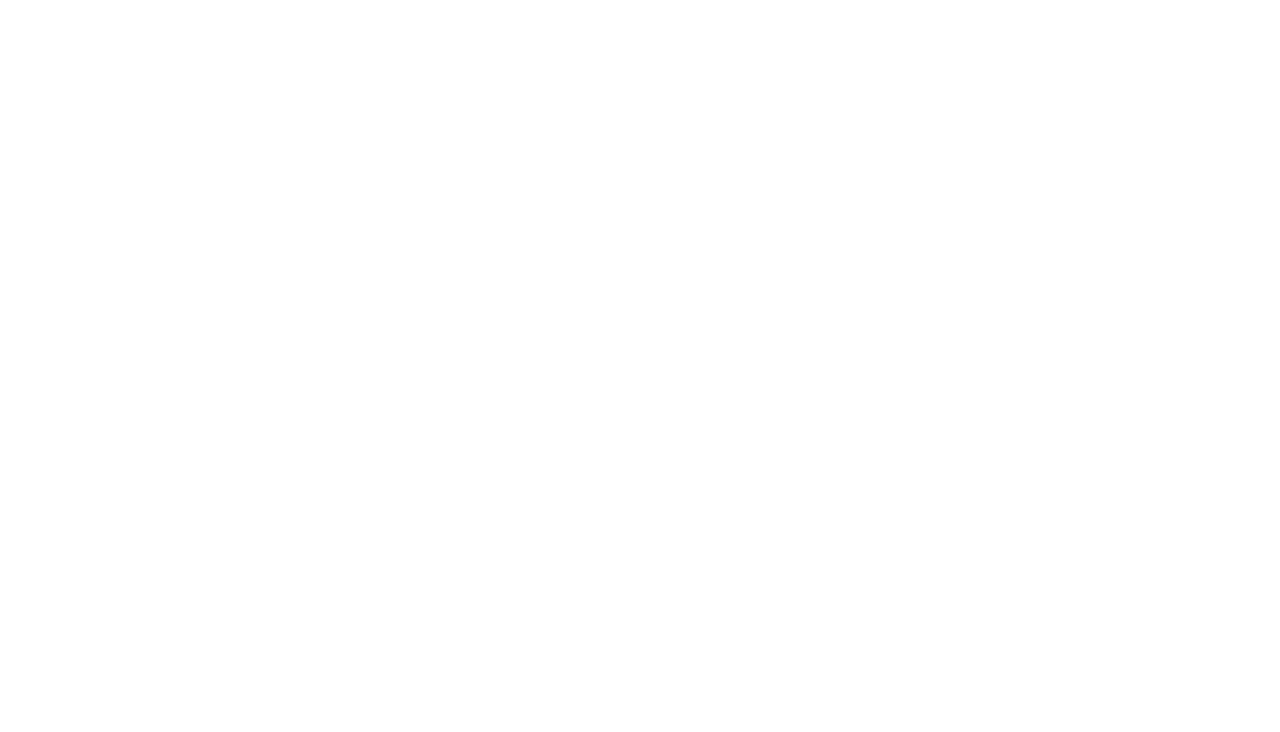
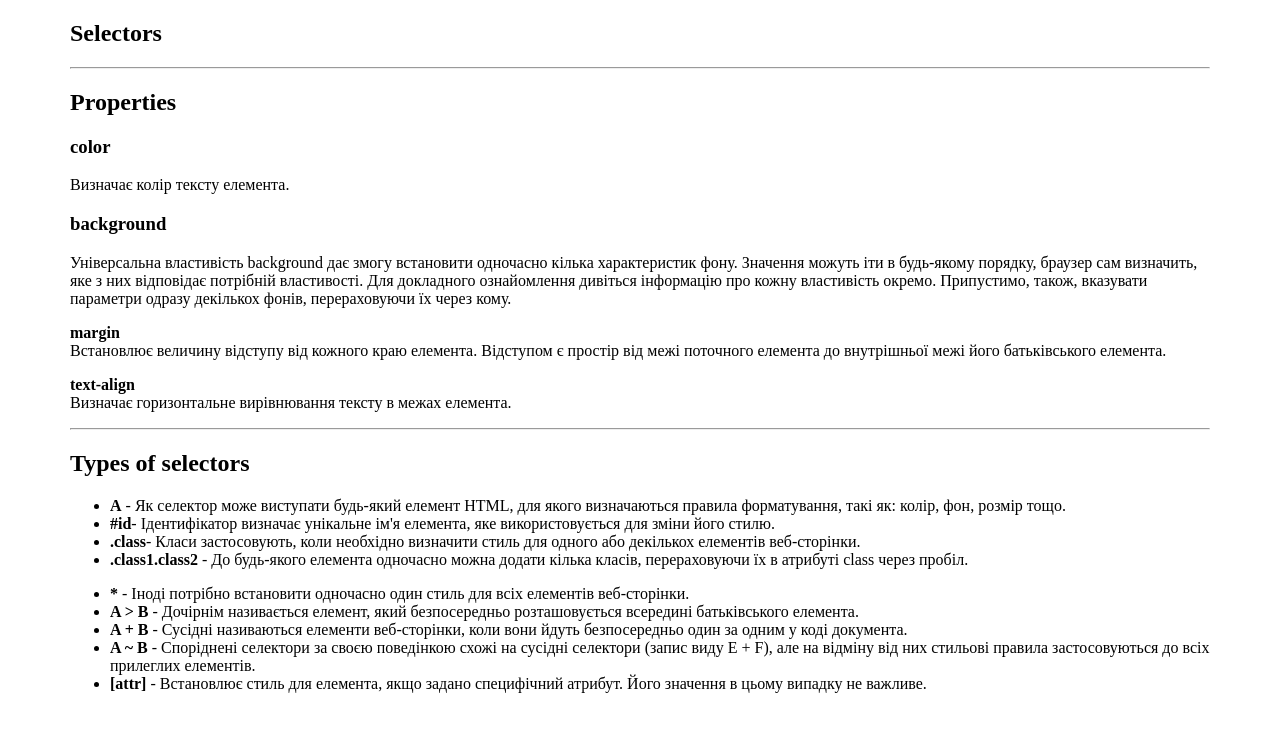
Before and after one commit to Pavlo6532/fe-basic-08.02.2023, a plain HTML site: page index.html in a window 1280 px wide. Drawn offline with Linux system fonts and the light colour scheme.

Commit message:
add content and container

```diff
--- a/css/style.css
+++ b/css/style.css
@@ -0,0 +1,82 @@
+.container {
+  max-width: 1140px;
+  margin-left: auto;
+  margin-right: auto;
+  padding-left: 20px;
+  padding-right: 20px;
+}
+
+
+
+/* * {
+  text-decoration: line-through;
+} */
+
+/* p + h2 {
+  color: yellow;
+} */
+
+/* p ~ h2 {
+  color: yellowgreen;
+} */
+
+/* section > * {
+  border: 1px solid;
+} */
+
+/* .first-section {
+  color: #000000;
+  font-size: 24px; */
+  /* width: 50%;
+  height: auto;
+  margin: 0 auto; */
+  /* padding-bottom: 50px;
+  padding-left: 25px;
+  padding-right: 25px; */
+
+  /* padding: 50px 25px 50px 25px; */
+
+  /* padding: 50px 25px;
+} */
+
+/* section,
+h1,
+p {
+  border-width: 1px;
+  border-style: solid;
+  border-color: red;
+
+  /* border: 1px solid red; */
+} */
+
+/* section > p {
+  color: green;
+} */
+
+/* h1.maine-title {
+  color: aqua !important;
+}
+
+#title {
+  color: aquamarine;
+}
+
+.maine-title {
+  color: blueviolet;
+}
+
+[data-target] {
+  text-decoration: line-through;
+}
+
+h1 {
+  color: black !important;
+}
+
+section p.description {
+  color: blue;
+}
+
+p {
+  color: brown;
+} */
--- a/index.html
+++ b/index.html
@@ -5,11 +5,101 @@
     <meta charset="UTF-8">
     <meta http-equiv="X-UA-Compatible" content="IE=edge">
     <meta name="viewport" content="width=device-width, initial-scale=1.0">
-    <title>Document</title>
+    <title>The selectors</title>
+    <link rel="stylesheet" href="./css/style.css">
 </head>
 
 <body>
+    <div class="container">
+        <main>
+            <section>
+                <h1>
+                    Selectors
+                </h1>
+                <hr>
+                <h2>
+                    Properties
+                </h2>
 
+                <div>
+                    <h3>color</h3>
+                    <p>Визначає колір тексту елемента.
+                    </p>
+                    <h3>background</h3>
+                    <p>
+                        Універсальна властивість background дає змогу встановити одночасно кілька характеристик фону.
+                        Значення можуть іти в будь-якому порядку, браузер сам визначить, яке з них відповідає потрібній
+                        властивості. Для докладного ознайомлення дивіться інформацію про кожну властивість окремо.
+                        Припустимо, також, вказувати параметри одразу декількох фонів, перераховуючи їх через
+                        кому.
+                    </p>
+                </div>
+                <div>
+                    <p><b>margin</b><br>
+                        Встановлює величину відступу від кожного краю елемента. Відступом є простір від межі поточного
+                        елемента до внутрішньої межі його батьківського елемента.
+                    </p>
+                    <p><b>text-align</b><br>
+                        Визначає горизонтальне вирівнювання тексту в межах елемента.
+                    </p>
+                </div>
+            </section>
+
+            <section>
+                <hr>
+                <h2>
+                    Types of selectors
+                </h2>
+                <div>
+                    <ul>
+                        <li><b>A</b> - Як селектор може виступати будь-який елемент HTML, для якого визначаються правила
+                            форматування, такі
+                            як: колір, фон, розмір тощо.
+                        </li>
+                        <li><b>#id</b>- Ідентифікатор визначає унікальне ім'я елемента, яке використовується для зміни
+                            його
+                            стилю.
+                        </li>
+                        <li><b>.class</b>- Класи застосовують, коли необхідно визначити стиль для одного або декількох
+                            елементів
+                            веб-сторінки.
+                        </li>
+                        <li><b>.class1.class2</b>
+                            - До будь-якого елемента одночасно можна додати кілька класів, перераховуючи їх в
+                            атрибуті class через
+                            пробіл.
+                        </li>
+                    </ul>
+                </div>
+                <div>
+                    <ul>
+                        <li><b>*</b> - Іноді потрібно встановити одночасно один стиль для всіх елементів веб-сторінки.
+                        </li>
+                        <li><b>A > B</b> - Дочірнім називається елемент, який безпосередньо розташовується всередині
+                            батьківського
+                            елемента.
+                        </li>
+                        <li><b>A + B</b> - Сусідні називаються елементи веб-сторінки, коли вони йдуть безпосередньо один
+                            за
+                            одним у коді документа.
+                        </li>
+                        <li><b>A ~ B</b> - Споріднені селектори за своєю поведінкою схожі на сусідні селектори (запис
+                            виду E
+                            +
+                            F), але на
+                            відміну від них стильові правила застосовуються до всіх прилеглих елементів.
+                        </li>
+                        <li><b>[attr]</b> - Встановлює стиль для елемента, якщо задано специфічний атрибут. Його
+                            значення в
+                            цьому випадку
+                            не важливе.
+                        </li>
+                    </ul>
+                </div>
+            </section>
+
+        </main>
+    </div>
 </body>
 
 </html>
```
